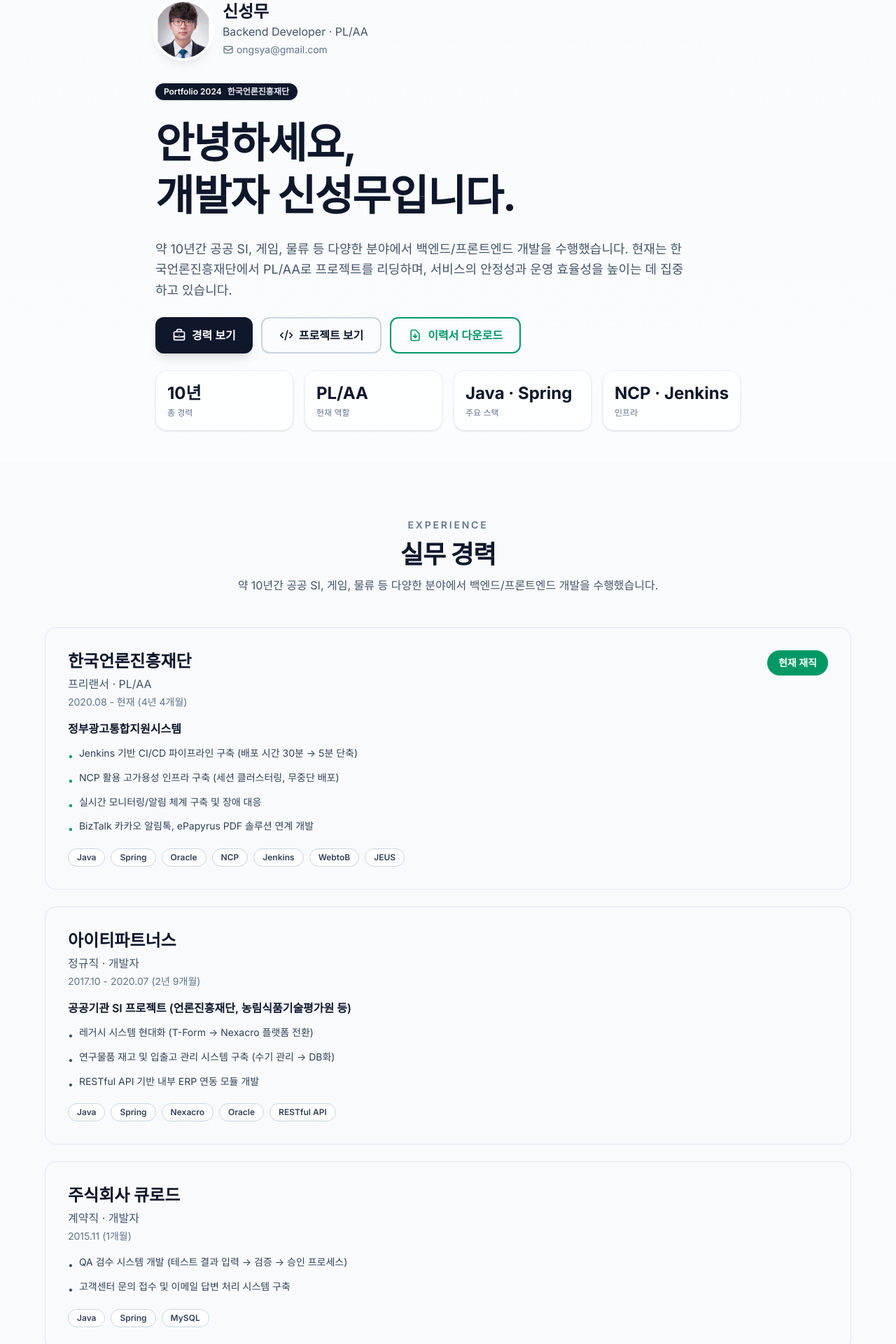
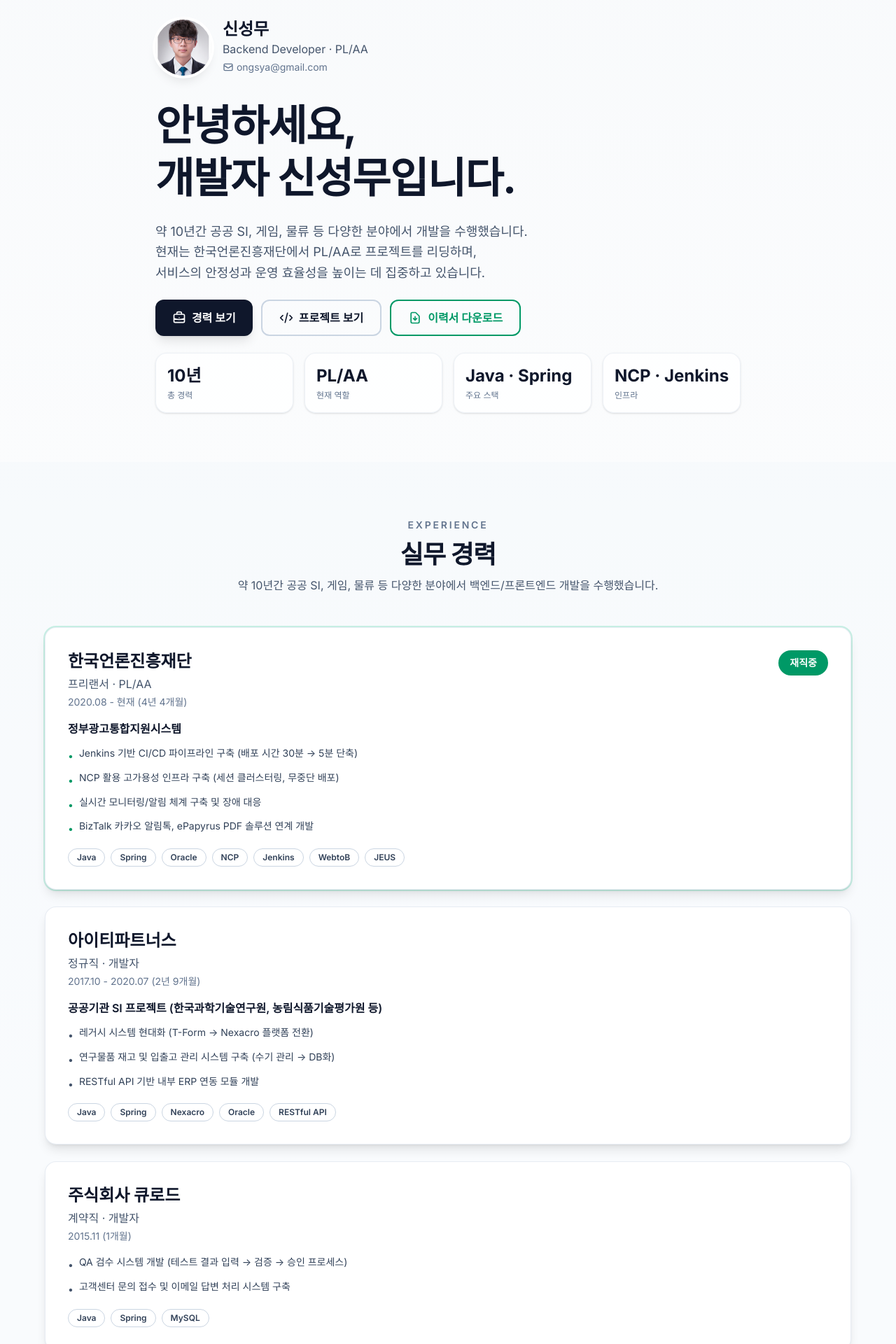
Before and after one commit to ongsi2/thmm, a Next.js app: page / in a window 1280 px wide. Shown: the part 140-2060 px from the top of the page at 70% size. Built offline with nearby package versions, Linux system fonts and the light colour scheme.

Commit message:
portfolio 내용 수정

```diff
--- a/app/page.tsx
+++ b/app/page.tsx
@@ -56,16 +56,12 @@ export default function Home() {
 
             {/* Main Content */}
             <div className="space-y-6">
-              <p className="inline-flex items-center gap-2 px-3 py-1 rounded-full bg-slate-900 text-white text-xs font-semibold shadow-sm">
-                Portfolio 2024
-                <span className="text-slate-200">한국언론진흥재단</span>
-              </p>
               <h1 className="text-5xl md:text-6xl font-bold leading-tight tracking-tight">
                 안녕하세요,<br />개발자 신성무입니다.
               </h1>
               <p className="text-lg text-slate-600 leading-relaxed max-w-3xl">
-                약 10년간 공공 SI, 게임, 물류 등 다양한 분야에서 백엔드/프론트엔드 개발을 수행했습니다.
-                현재는 한국언론진흥재단에서 PL/AA로 프로젝트를 리딩하며,
+                약 10년간 공공 SI, 게임, 물류 등 다양한 분야에서 개발을 수행했습니다.<br />
+                현재는 한국언론진흥재단에서 PL/AA로 프로젝트를 리딩하며,<br />
                 서비스의 안정성과 운영 효율성을 높이는 데 집중하고 있습니다.
               </p>
 
@@ -126,7 +122,7 @@ export default function Home() {
       {/* Experience Section */}
       <section
         id="experience"
-        className="px-6 py-20 bg-slate-50"
+        className="px-6 py-20 bg-slate-100/40"
       >
         <div className="max-w-6xl mx-auto space-y-12">
           <div className="text-center space-y-3">
@@ -141,7 +137,7 @@ export default function Home() {
 
           <div className="space-y-6">
             {/* 한국언론진흥재단 */}
-            <div className="bg-slate-50 rounded-2xl p-8 border border-slate-200 hover:border-slate-300 transition">
+            <div className="bg-white rounded-2xl p-8 border border-slate-200/80 shadow-lg hover:shadow-xl hover:-translate-y-2 transition-all duration-300 ring-2 ring-emerald-500/20">
               <div className="flex flex-col md:flex-row md:items-start md:justify-between gap-4 mb-4">
                 <div>
                   <h3 className="text-2xl font-bold text-slate-900">한국언론진흥재단</h3>
@@ -149,7 +145,7 @@ export default function Home() {
                   <p className="text-sm text-slate-500 mt-1">2020.08 - 현재 (4년 4개월)</p>
                 </div>
                 <span className="px-4 py-2 rounded-full bg-emerald-600 text-white text-sm font-semibold w-fit">
-                  현재 재직
+                  재직중
                 </span>
               </div>
               <div className="space-y-3 text-slate-700">
@@ -183,7 +179,7 @@ export default function Home() {
             </div>
 
             {/* 아이티파트너스 */}
-            <div className="bg-slate-50 rounded-2xl p-8 border border-slate-200 hover:border-slate-300 transition">
+            <div className="bg-white rounded-2xl p-8 border border-slate-200/80 shadow-lg hover:shadow-xl hover:-translate-y-2 transition-all duration-300">
               <div className="flex flex-col md:flex-row md:items-start md:justify-between gap-4 mb-4">
                 <div>
                   <h3 className="text-2xl font-bold text-slate-900">아이티파트너스</h3>
@@ -192,7 +188,7 @@ export default function Home() {
                 </div>
               </div>
               <div className="space-y-3 text-slate-700">
-                <p className="font-semibold text-slate-900">공공기관 SI 프로젝트 (언론진흥재단, 농림식품기술평가원 등)</p>
+                <p className="font-semibold text-slate-900">공공기관 SI 프로젝트 (한국과학기술연구원, 농림식품기술평가원 등)</p>
                 <ul className="space-y-2 text-sm leading-relaxed">
                   <li className="flex items-start gap-2">
                     <span className="text-slate-600 mt-1">•</span>
@@ -218,7 +214,7 @@ export default function Home() {
             </div>
 
             {/* 큐로드 */}
-            <div className="bg-slate-50 rounded-2xl p-8 border border-slate-200 hover:border-slate-300 transition">
+            <div className="bg-white rounded-2xl p-8 border border-slate-200/80 shadow-lg hover:shadow-xl hover:-translate-y-2 transition-all duration-300">
               <div className="flex flex-col md:flex-row md:items-start md:justify-between gap-4 mb-4">
                 <div>
                   <h3 className="text-2xl font-bold text-slate-900">주식회사 큐로드</h3>
@@ -248,7 +244,7 @@ export default function Home() {
             </div>
 
             {/* NHN엔터테인먼트 */}
-            <div className="bg-slate-50 rounded-2xl p-8 border border-slate-200 hover:border-slate-300 transition">
+            <div className="bg-white rounded-2xl p-8 border border-slate-200/80 shadow-lg hover:shadow-xl hover:-translate-y-2 transition-all duration-300">
               <div className="flex flex-col md:flex-row md:items-start md:justify-between gap-4 mb-4">
                 <div>
                   <h3 className="text-2xl font-bold text-slate-900">NHN엔터테인먼트</h3>
@@ -376,17 +372,7 @@ export default function Home() {
                   </svg>
                   Live Demo
                 </a>
-                <a
-                  href="https://github.com/thmm-kr"
-                  target="_blank"
-                  rel="noopener noreferrer"
-                  className="inline-flex items-center gap-1 px-4 py-2 rounded-lg border-2 border-slate-300 font-semibold hover:border-slate-900 hover:bg-slate-50 transition-all duration-200"
-                >
-                  <svg className="w-4 h-4" fill="none" stroke="currentColor" viewBox="0 0 24 24">
-                    <path strokeLinecap="round" strokeLinejoin="round" strokeWidth={2} d="M10 20l4-16m4 4l4 4-4 4M6 16l-4-4 4-4" />
-                  </svg>
-                  GitHub
-                </a>
+
                 <a
                   href="https://thmm.kr/springboot-jwt/api/docs"
                   target="_blank"
@@ -442,20 +428,33 @@ export default function Home() {
                 <p className="text-xl font-bold">신성무</p>
               </div>
               <div className="px-3 py-1 text-xs rounded-full bg-white/15 text-white border border-white/20">
-                Builder
+                Full-Stack
               </div>
             </div>
-            <div className="space-y-3 text-sm leading-relaxed text-slate-100">
-              <p>문제 정의 → 빠른 MVP → 로그/지표로 개선 사이클을 돌리는 것을 선호합니다.</p>
-              <p>팀과 함께 쓰기 좋은 코드(명확한 인터페이스, 문서, 예제)를 목표로 합니다.</p>
+            <div className="space-y-4 text-sm leading-relaxed text-slate-100">
+              <p>
+                저는 완벽한 설계를 먼저 그리기보다는, 문제를 빠르게 정의하고 작동하는 MVP를 만들어보는 쪽을 선호합니다.
+                일단 돌아가는 코드를 만들고 나면, 로그와 모니터링 지표를 통해 병목 지점과 개선 방향이 명확하게 보입니다.
+                사용자 피드백과 실제 데이터를 기반으로 조금씩 개선해 나가는 사이클이 결국 더 탄탄한 결과물을 만든다고 생각합니다.
+              </p>
+              <p>
+                혼자 잘 짜는 것보다 팀과 함께 읽기 좋은 코드를 만드는 게 더 중요하다고 믿습니다.
+                다른 개발자가 코드를 봤을 때 빠르게 이해할 수 있도록, 인터페이스를 명확하게 설계하고 문서화를 충실히 하려고 노력합니다.
+                실용적인 예제 코드를 함께 남겨두면 새로운 팀원이 합류했을 때도 빠르게 이해하고 확장할 수 있습니다.
+              </p>
+              <p>
+                코드 리뷰나 페어 프로그래밍을 통해 더 나은 방법을 배우고 공유하는 과정을 중요하게 생각합니다.
+                서로의 코드를 보면서 개선점을 찾아가고, 그 과정에서 팀 전체의 코드 품질이 향상되는 것을 경험했기 때문에,
+                이런 협업 문화를 만들고 유지하는 데 적극적으로 기여하고 싶습니다.
+              </p>
             </div>
             <div className="grid grid-cols-2 gap-3 text-sm">
               {[
-                { label: 'Backend', value: 'Java · Spring' },
-                { label: 'Frontend', value: 'JSP · jQuery' },
+                { label: 'Backend', value: 'Java · Spring Boot · Node.js' },
+                { label: 'Frontend', value: 'HTML · CSS · JavaScript · jQuery' },
                 { label: 'Database', value: 'Oracle · MySQL · PostgreSQL · Redis' },
-                { label: 'Infra', value: 'NCP · Jenkins · Docker · Nginx' },
-                { label: 'Collab', value: 'GitLab · Jenkins · Swagger' },
+                { label: 'Infra', value: 'NCP · AWS · OCI' },
+                { label: 'CI/CD', value: 'GitLab · Jenkins · Git' },
               ].map((item) => (
                 <div key={item.label} className="p-3 rounded-2xl bg-white/10 border border-white/15">
                   <p className="text-xs text-slate-200">{item.label}</p>
@@ -465,7 +464,7 @@ export default function Home() {
             </div>
           </div>
         </div>
-      </section>
+      </section >
 
       <footer className="py-10 text-center text-slate-500 text-sm">
         © 2024 THMM. Crafted with TypeScript & Next.js.
```
